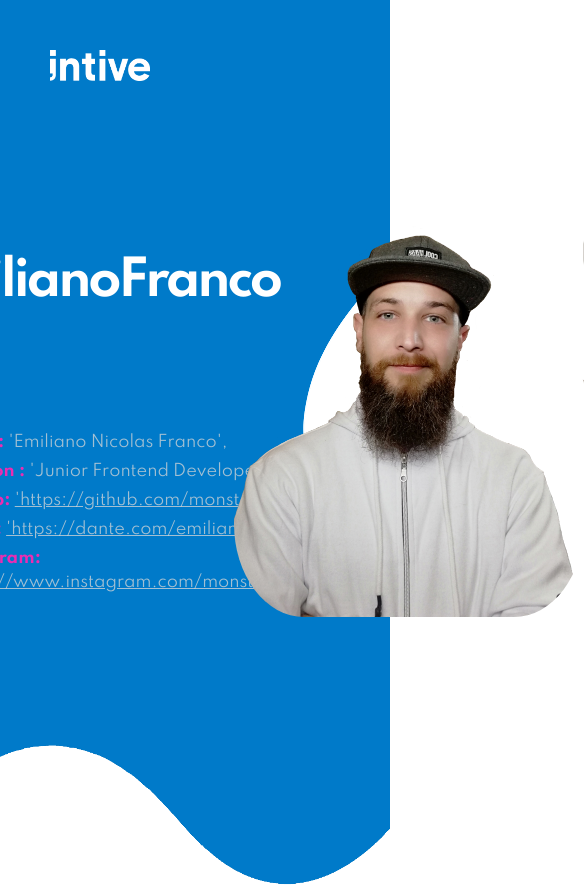
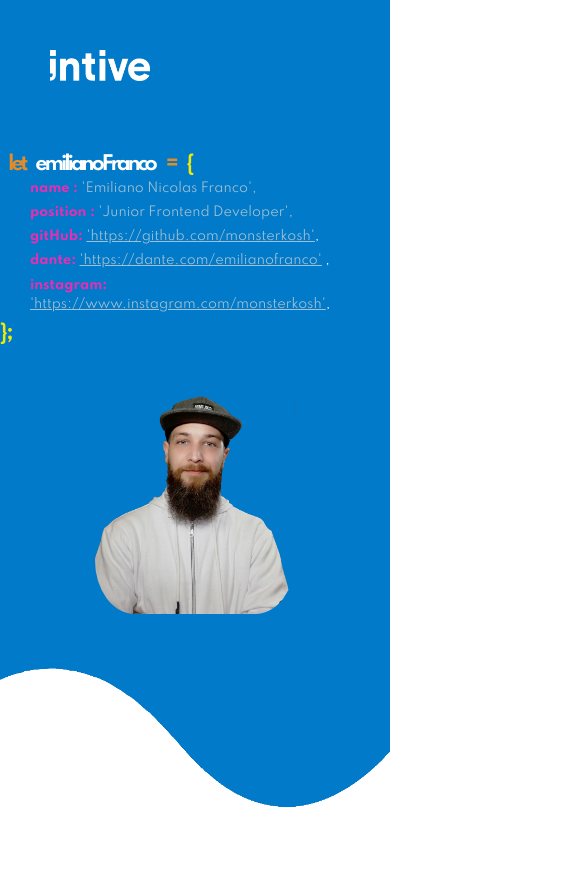
Before and after one commit to monsterkosh/intive-portfolio, a React (Create React App) app: page / in a window 390 px wide. Shown: the top 886 px of the page, 584 px wide, since content can reach past the window. Built offline with nearby package versions, Linux system fonts and the light colour scheme.

Commit message:
second commit

```diff
--- a/src/styles/heroStyles.css
+++ b/src/styles/heroStyles.css
@@ -32,6 +32,10 @@
     letter-spacing: -0.2rem;
     color: rgb(255, 255, 255);
     margin-bottom: 40px;
+}
+
+.name:hover {
+    color: rgba(94, 94, 94, 0.426);
 }
 
 .name-closing  {
@@ -78,11 +82,11 @@
 .avatar img {
     max-width: 350px;
     border-radius: 20%;
+    transition: 0.8s;
 }
 
 .avatar img:hover {
     transform: scale(1.1);
-    transition: 0.5s;
     border-radius: 20%;
 }
 
@@ -92,4 +96,38 @@
     background-position: bottom;
     background-size: 100% 150px;
     height: 200px;
+    border: none;
 }
+
+@media screen and (max-width: 700px) {
+    .hero-content {
+        display: block;
+    }
+
+    .avatar {
+        background-image: none;
+        width: 100%;
+        display: flex;
+        justify-content: center;
+    }
+
+    .avatar img {
+        max-width: 200px;
+        border-radius: 20%;
+    }
+
+    .description {
+        display: block;
+        margin: 0;
+        width: auto;
+    }
+
+    .name, .name-closing {
+        font-size: 1.2rem;
+        margin: 0;
+    }
+
+    .object {
+        font-size: 0.8rem;
+    }
+}
```
